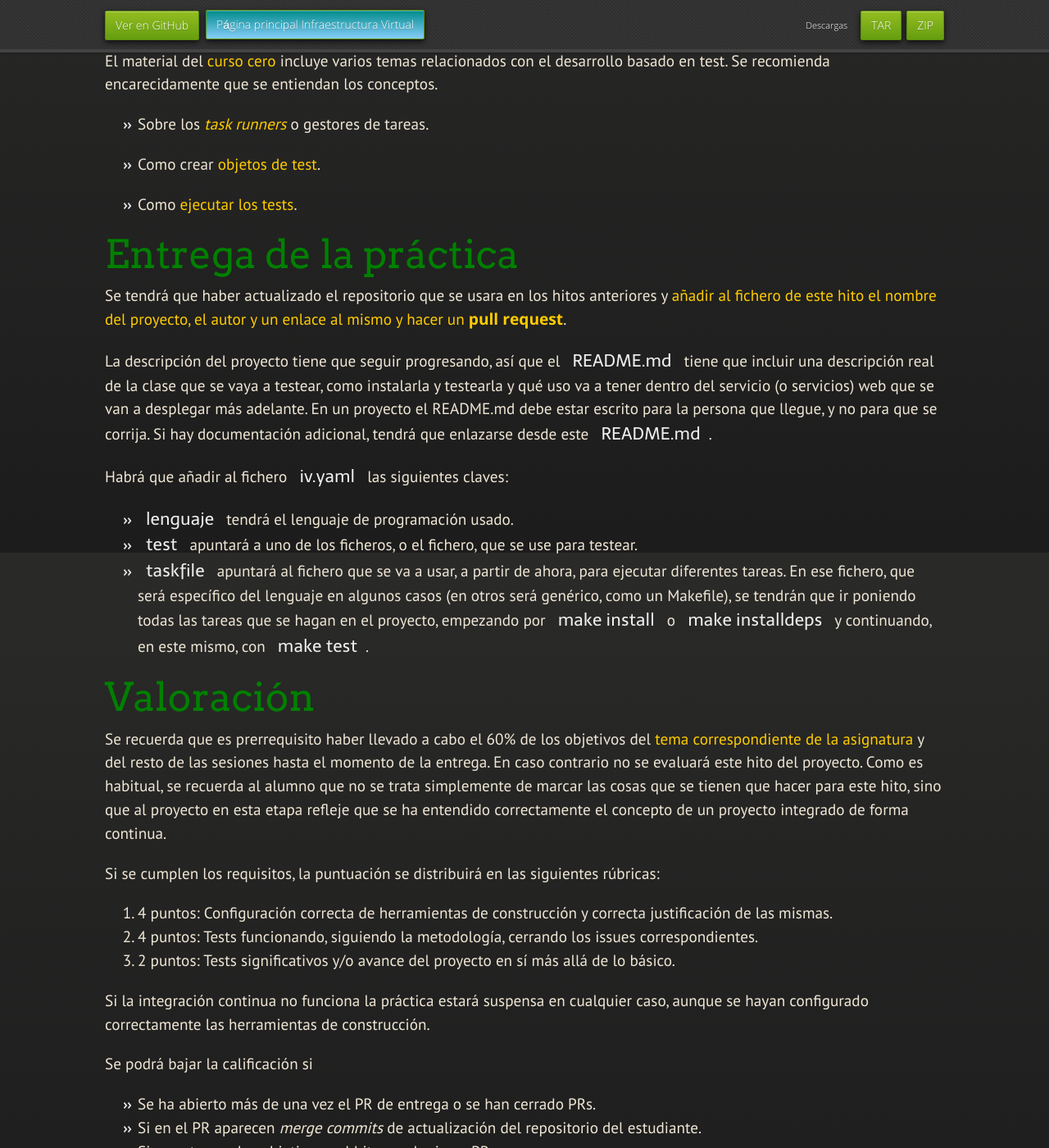
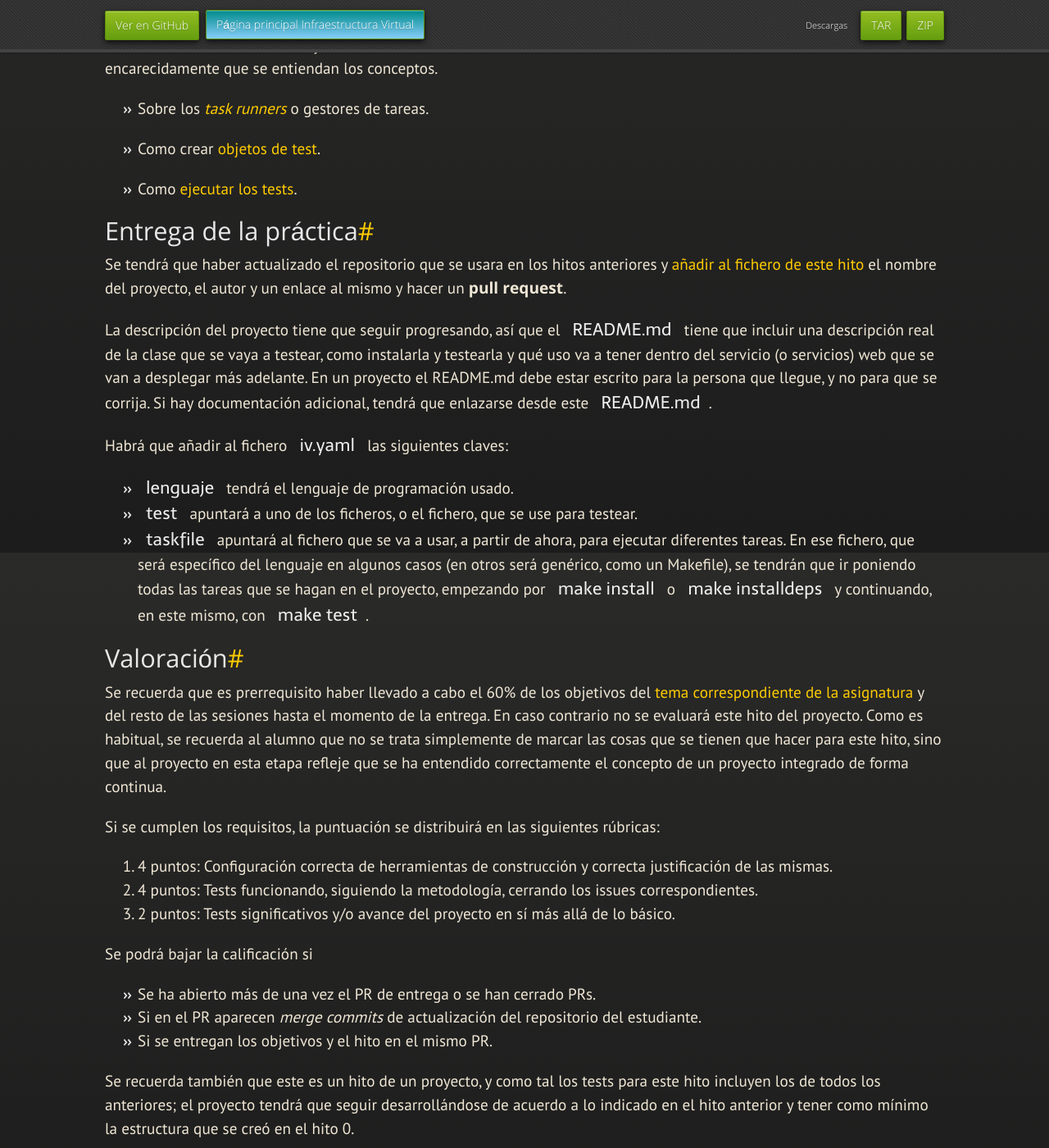
Before and after one commit to JJ/IV, a Jekyll site: the page built from documentos/proyecto/2.Tests.md, in a window 1280 px wide and 1400 px high, scrolled down 1126 px. Shown: the whole window at 82% size. Built offline with Jekyll 4.4.1, drawn with Linux system fonts in a browser that asks for light colours; nearby versions of some CDN libraries; some web fonts are replaced; our own code applies the rules of GitHub Pages for plain Markdown files; some of the changed text lies outside the part shown.

Commit message:
Sync documentos/proyecto/2.Tests.md de master a gh-pages

```diff
--- a/documentos/proyecto/2.Tests.md
+++ b/documentos/proyecto/2.Tests.md
@@ -66,40 +63,39 @@
   a usar para hacer test y también metadatos adicionales como licencia
   o autor.
 
-
-# Recursos adicionales
+## Recursos adicionales
 
 El material del [curso cero](https://jj.github.io/curso-tdd) incluye
 varios temas relacionados con el desarrollo basado en test. Se
 recomienda encarecidamente que se entiendan los conceptos.
 
-* Sobre
-  los
+* Sobre los
   [*task runners*](https://jj.github.io/curso-tdd/temas/gestores-tareas.html) o
   gestores de tareas.
 
-* Como
-  crear
+* Como crear
   [objetos de test](https://jj.github.io/curso-tdd/temas/tests-unitarios-organizaci%C3%B3n.html).
 
 * Como [ejecutar los tests](https://jj.github.io/curso-tdd/temas/tests-unitarios.html).
 
-# Entrega de la práctica
+## Entrega de la práctica
 
-Se tendrá que haber actualizado el repositorio que se usara en los
-hitos anteriores
-y
-[añadir al fichero de este hito el nombre del proyecto, el autor y un enlace al mismo y hacer un **pull request**](https://github.com/JJ/IV-20-21/blob/master/practicas/hito-2).
+Se tendrá que haber actualizado el repositorio que se usara en los hitos
+anteriores y
+[añadir al fichero de este hito](https://github.com/JJ/IV-20-21/blob/master/practicas/hito-2)
+el nombre del proyecto, el autor y un enlace al mismo y hacer un **pull
+request**.
 
-La descripción del proyecto tiene que seguir progresando, así que el `README.md` tiene que incluir
-una descripción real de la clase que se vaya a testear, como
-instalarla y testearla y qué uso va a tener dentro del servicio (o
-servicios) web que se van a desplegar más adelante. En un proyecto el
-README.md debe estar escrito para la persona que llegue, y no para que
-se corrija. Si hay documentación adicional, tendrá que enlazarse desde
-este `README.md`.
+La descripción del proyecto tiene que seguir progresando, así que el
+`README.md` tiene que incluir una descripción real de la clase que se vaya a
+testear, como instalarla y testearla y qué uso va a tener dentro del servicio
+(o servicios) web que se van a desplegar más adelante. En un proyecto el
+README.md debe estar escrito para la persona que llegue, y no para que se
+corrija. Si hay documentación adicional, tendrá que enlazarse desde este
+`README.md`.
 
 Habrá que añadir al fichero `iv.yaml` las siguientes claves:
+
 * `lenguaje` tendrá el lenguaje de programación usado.
 * `test` apuntará a uno de los ficheros, o el fichero, que se use para
   testear.
@@ -110,33 +106,29 @@
   en el proyecto, empezando por `make install` o `make installdeps` y
   continuando, en este mismo, con `make test`.
 
-# Valoración
+## Valoración
 
-Se recuerda que es prerrequisito haber llevado a cabo el 60% de los
-objetivos del
+Se recuerda que es prerrequisito haber llevado a cabo el 60% de los objetivos
+del
 [tema correspondiente de la asignatura](http://jj.github.io/IV/documentos/temas/Desarrollo_basado_en_pruebas)
-y del resto de las sesiones hasta el momento de la entrega. En caso contrario no se
-evaluará este hito del proyecto. Como es habitual, se recuerda al
-alumno que no se trata simplemente de marcar las cosas que se tienen
-que hacer para este hito, sino que al proyecto en esta etapa refleje
-que se ha entendido correctamente el concepto de un proyecto integrado
-de forma continua.
-
+y del resto de las sesiones hasta el momento de la entrega. En caso contrario
+no se evaluará este hito del proyecto. Como es habitual, se recuerda al alumno
+que no se trata simplemente de marcar las cosas que se tienen que hacer para
+este hito, sino que al proyecto en esta etapa refleje que se ha entendido
+correctamente el concepto de un proyecto integrado de forma continua.
 
 Si se cumplen los requisitos, la puntuación se distribuirá en las
 siguientes rúbricas:
 
-1. 4 puntos: Configuración correcta de herramientas de construcción y correcta justificación de las mismas.
+1. 4 puntos: Configuración correcta de herramientas de construcción y correcta
+   justificación de las mismas.
 2. 4 puntos: Tests funcionando, siguiendo la metodología, cerrando los
    issues correspondientes.
 3. 2 puntos: Tests significativos y/o avance del proyecto en sí más
   allá de lo básico.
 
-Si la integración continua no funciona la práctica estará suspensa
-  en cualquier caso, aunque se hayan configurado correctamente las
-  herramientas de construcción.
+Se podrá bajar la calificación si
 
-Se podrá bajar la calificación si
 * Se ha abierto más de una vez el PR de entrega o se han cerrado PRs.
 * Si en el PR aparecen *merge commits* de actualización del
   repositorio del estudiante.
```
Also changed, not shown: other parts of documentos/proyecto/2.Tests.md (+7 -10 lines).
